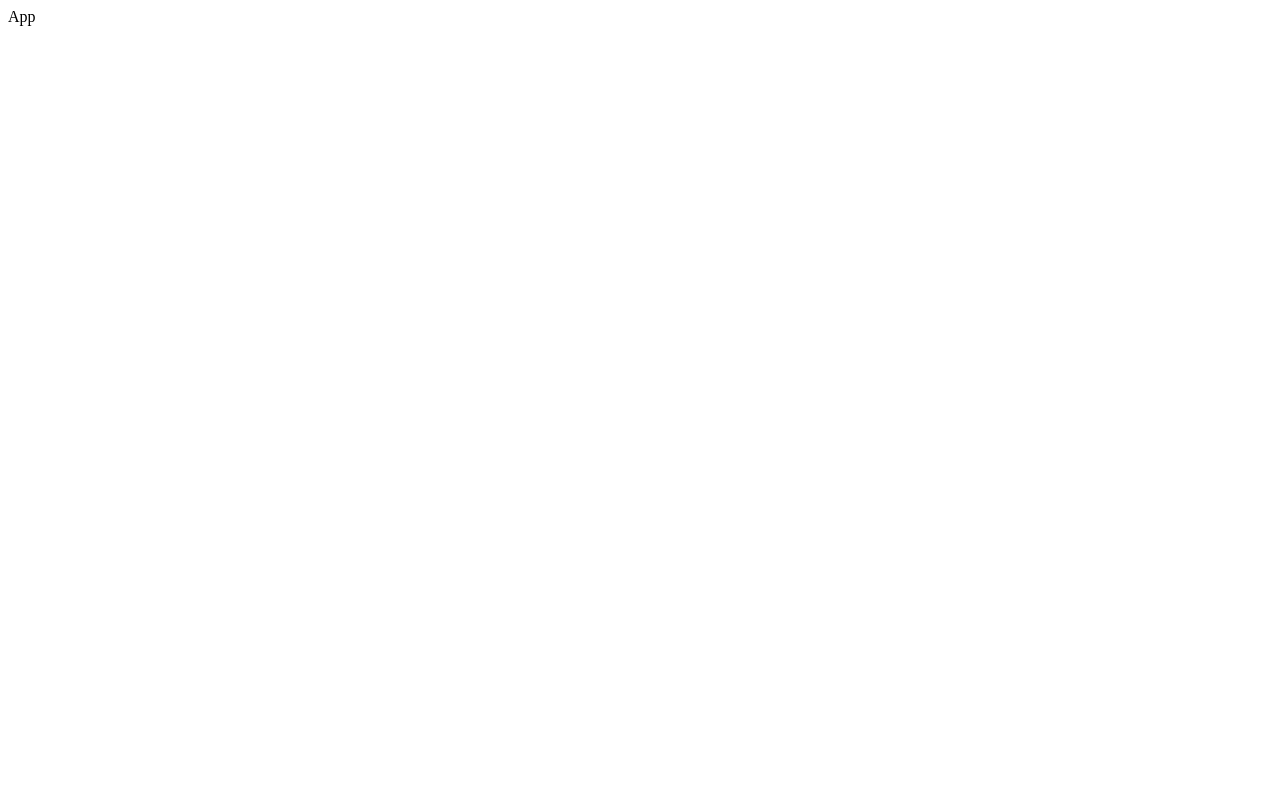
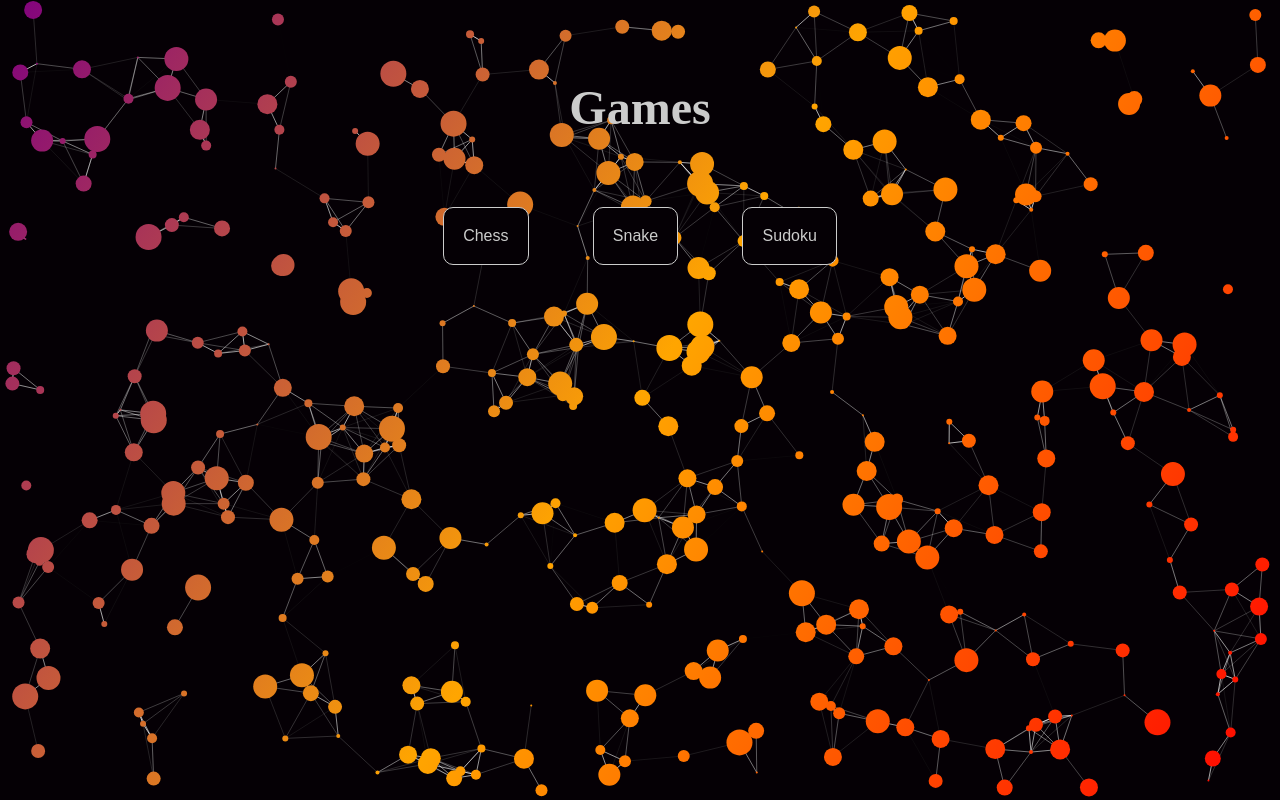
Before and after one commit to SenInao/games.senharald.com, a React (Create React App) app in the folder frontend/: page / in a window 1280 px wide. Built offline with nearby package versions, Linux system fonts and the light colour scheme.

Commit message:
created homepage

```diff
--- /dev/null
+++ b/frontend/src/App.css
@@ -0,0 +1,4 @@
+.App {
+  width: 100vw;
+  height: 100vh;
+}
--- a/frontend/src/App.tsx
+++ b/frontend/src/App.tsx
@@ -1,7 +1,13 @@
 import React from "react"
+import "./App.css"
+import Homepage from "./components/homepage/Homepage"
 
 const App: React.FC = () => {
-  return <div className="App">App</div>
+  return (
+    <div className="App">
+      <Homepage/>
+    </div>
+  )
 }
 
 export default App
--- /dev/null
+++ b/frontend/src/components/backgroundParticles/BackgroundParticles.tsx
@@ -0,0 +1,27 @@
+import React, { useRef, useEffect } from "react"
+import "./style.css"
+import ParticleEffect from "./script"
+
+const BackgroundParticles: React.FC = () => {
+  const canvasRef = useRef<HTMLCanvasElement>(null)
+
+  useEffect(() => {
+    if (canvasRef.current) {
+      const context = canvasRef.current.getContext("2d")
+      canvasRef.current.width = window.innerWidth
+      canvasRef.current.height = window.innerHeight
+      if (context) {
+        const particleEffect = new ParticleEffect(context, canvasRef.current)
+        particleEffect.animate()
+      }
+    }
+  }, [])
+
+  return (
+    <div className="BackgroundParticles">
+      <canvas ref={canvasRef}></canvas>
+    </div>
+  )
+}
+
+export default BackgroundParticles
--- /dev/null
+++ b/frontend/src/components/backgroundParticles/script.ts
@@ -0,0 +1,192 @@
+type Mouse = {
+  x: number
+  y: number
+  pressedDown: boolean
+}
+
+const mouseRadius = 150
+const numberOfParticles = 400
+const defaultVel = 0.5
+var distanceBetweenParticles = window.innerWidth/20
+var maxParticleSize = window.innerWidth/100
+
+export default class Effect {
+  mouse: Mouse
+  context: CanvasRenderingContext2D
+  canvas: HTMLCanvasElement
+  width; height: number
+  particles: Particle[]
+
+  constructor(context: CanvasRenderingContext2D, canvas: HTMLCanvasElement) {
+    this.context = context
+    this.canvas = canvas
+    this.width = canvas.width
+    this.height = canvas.height
+    this.particles = []
+
+    this.context.strokeStyle = "white"
+    this.context.fillStyle = this.createGradient()
+
+    this.mouse = {
+      x: -mouseRadius,
+      y: -mouseRadius,
+      pressedDown: false
+    }
+
+    this.createParticles()
+    this.animate = this.animate.bind(this)
+
+    window.addEventListener("mousemove", (evt) => {
+      this.mouse.x = evt.x
+      this.mouse.y = evt.y
+    })
+
+    window.addEventListener("mouseout", () => {
+      this.mouse.x = -mouseRadius
+      this.mouse.y = -mouseRadius
+    })
+
+    window.addEventListener("mousedown", () => {
+      this.mouse.pressedDown = true
+    })
+
+    window.addEventListener("mouseup", () => {
+      this.mouse.pressedDown = false
+    })
+
+    window.addEventListener("resize", () => this.resize())
+  }
+
+  createGradient() {
+    const gradient = this.context.createLinearGradient(0,0, this.width, this.height)
+    gradient.addColorStop(0, "purple")
+    gradient.addColorStop(0.5, "orange")
+    gradient.addColorStop(1, "red")
+
+    return gradient
+  }
+
+  createParticles() {
+    for (let i = 0; i < numberOfParticles; i++) {
+      this.particles.push(new Particle(this))
+    }
+  }
+
+
+  resize() {
+    this.particles.forEach(p => {
+      p.reset()
+    })
+    this.canvas.width = window.innerWidth
+    this.canvas.height = window.innerHeight
+    this.width = this.canvas.width
+    this.height = this.canvas.height
+    this.context.fillStyle = this.createGradient()
+    this.context.strokeStyle = "white"
+    distanceBetweenParticles = window.innerWidth/20
+    maxParticleSize = window.innerWidth/100
+  }
+
+  connectParticles() {
+    const context = this.context
+    const maxDistance = distanceBetweenParticles
+    for (let a = 0; a < this.particles.length; a++) {
+      for (let b = a; b < this.particles.length; b++) {
+        const dx = this.particles[a].x - this.particles[b].x
+        const dy = this.particles[a].y - this.particles[b].y
+        const distance = Math.hypot(dx, dy)
+        if (distance < maxDistance) {
+          context.save()
+          const opacity = 1 - (distance/maxDistance)
+          context.globalAlpha = opacity
+          context.beginPath()
+          context.moveTo(this.particles[a].x, this.particles[a].y)
+          context.lineTo(this.particles[b].x, this.particles[b].y)
+          context.stroke()
+          context.restore()
+        }
+      }
+    }
+  }
+
+  handleParticles() {
+    this.connectParticles()
+    this.particles.forEach(particle => {
+      particle.draw()
+      particle.update()
+    })
+  }
+
+  animate() {
+    this.context.clearRect(0, 0, this.width, this.height)
+    this.handleParticles()
+    requestAnimationFrame(this.animate)
+  }
+}
+
+class Particle {
+  effect: Effect
+  vx; vy; x; y; pushX; pushY; friction; radius: number
+
+  constructor(effect: Effect) {
+    this.effect = effect
+    this.radius = Math.floor(Math.random() * maxParticleSize + 1)
+    this.x = this.radius + Math.random() * (this.effect.width - this.radius*2)
+    this.y = this.radius + Math.random() * (this.effect.height - this.radius*2)
+    this.vx = Math.random() * defaultVel - defaultVel/2
+    this.vy = Math.random() * defaultVel - defaultVel/2
+    this.pushX = 0
+    this.pushY = 0
+    this.friction = 0.7
+  }
+
+  update() {
+    const dx = this.x - this.effect.mouse.x
+    const dy = this.y - this.effect.mouse.y
+    const distance = Math.hypot(dx, dy)
+    if (this.effect.mouse.pressedDown) {
+      var force = - distance / mouseRadius
+    } else {
+      var force = mouseRadius / distance
+    }
+    if (distance < mouseRadius) {
+      const angle = Math.atan2(dy, dx)
+      this.pushX += Math.cos(angle) * force
+      this.pushY += Math.sin(angle) * force
+    }
+
+    if (this.x < this.radius) {
+      this.x = this.radius
+      this.vx *= -1
+    } else if (this.x > this.effect.width - this.radius){
+      this.x = this.effect.width - this.radius
+      this.vx *= -1
+    }
+
+    if (this.y < this.radius) {
+      this.y = this.radius
+      this.vy *= -1
+    } else if (this.y > this.effect.height - this.radius){
+      this.y = this.effect.height - this.radius
+      this.vy *= -1
+    }
+
+    this.x+= this.vx + (this.pushX*=this.friction)
+    this.y+= this.vy + (this.pushY*=this.friction)
+  }
+
+
+  draw() {
+    const context = this.effect.context
+    context.beginPath()
+    context.arc(this.x, this.y, this.radius, 0, Math.PI * 2)
+    context.fill()
+  }
+
+  reset() {
+    const diff = maxParticleSize/(window.innerWidth/100)
+    this.radius /=diff
+    this.x = (this.x/this.effect.width) * window.innerWidth
+    this.y = (this.y/this.effect.height) * window.innerHeight
+  }
+}
--- /dev/null
+++ b/frontend/src/components/backgroundParticles/style.css
@@ -0,0 +1,8 @@
+.BackgroundParticles {
+  position: absolute;
+  top: 0;
+  left: 0;
+  width: 100vw;
+  height: 100vh;
+  overflow: hidden;
+}
--- /dev/null
+++ b/frontend/src/components/homepage/Homepage.tsx
@@ -0,0 +1,24 @@
+import React from "react"
+import "./style.css"
+
+import BackgroundParticles from "./../backgroundParticles/BackgroundParticles"
+
+const Homepage: React.FC = () => {
+  return (
+    <div className="Homepage">
+      <div className="content">
+        <div className="menu">
+          <h1>Games</h1>
+          <div className="games-container">
+            <button>Chess</button>
+            <button>Snake</button>
+            <button>Sudoku</button>
+          </div>
+        </div>
+      </div>
+      <BackgroundParticles/>
+    </div>
+  )
+}
+
+export default Homepage
--- /dev/null
+++ b/frontend/src/components/homepage/style.css
@@ -0,0 +1,42 @@
+.Homepage {
+  width: 100vw;
+  height: 100vh;
+
+  display: flex;
+
+  background-color: #050005;
+  color: var(--secondaryColor);
+
+  overflow: hidden;
+}
+
+.content {
+  position: relative;
+  z-index: 1;
+}
+
+.menu {
+  font-size: 1.5rem;
+  margin-top: 10vh;
+  width: 100vw;
+
+  display: flex;
+  flex-direction: column;
+  align-items: center;
+}
+
+.games-container {
+  margin-top: 5vh;
+}
+
+.games-container button {
+  font-size: 1rem;
+  color: var(--secondaryColor);
+  background-color: #050005;
+
+  padding: 1.2rem;
+  margin: 2rem;
+
+  border: 1px solid var(--secondaryColor);
+  border-radius: 10px;
+}
--- /dev/null
+++ b/frontend/src/index.css
@@ -0,0 +1,9 @@
+:root {
+  --primaryColor: #333333;
+  --secondaryColor: #CCCCCC;
+}
+
+* {
+  margin: 0;
+  padding: 0;
+}
--- a/frontend/src/index.tsx
+++ b/frontend/src/index.tsx
@@ -1,10 +1,12 @@
 import React from 'react';
 import ReactDOM from 'react-dom/client';
 import App from './App';
+import "./index.css"
 
 const root = ReactDOM.createRoot(
   document.getElementById('root') as HTMLElement
 );
+
 root.render(
   <React.StrictMode>
     <App />
```
